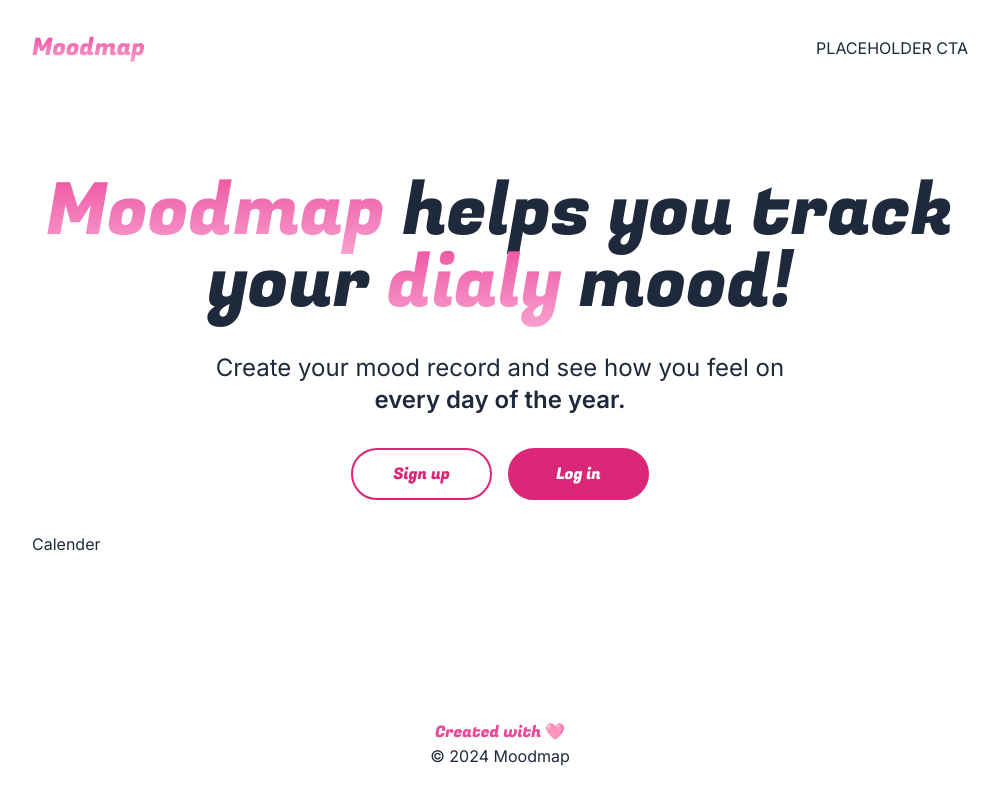
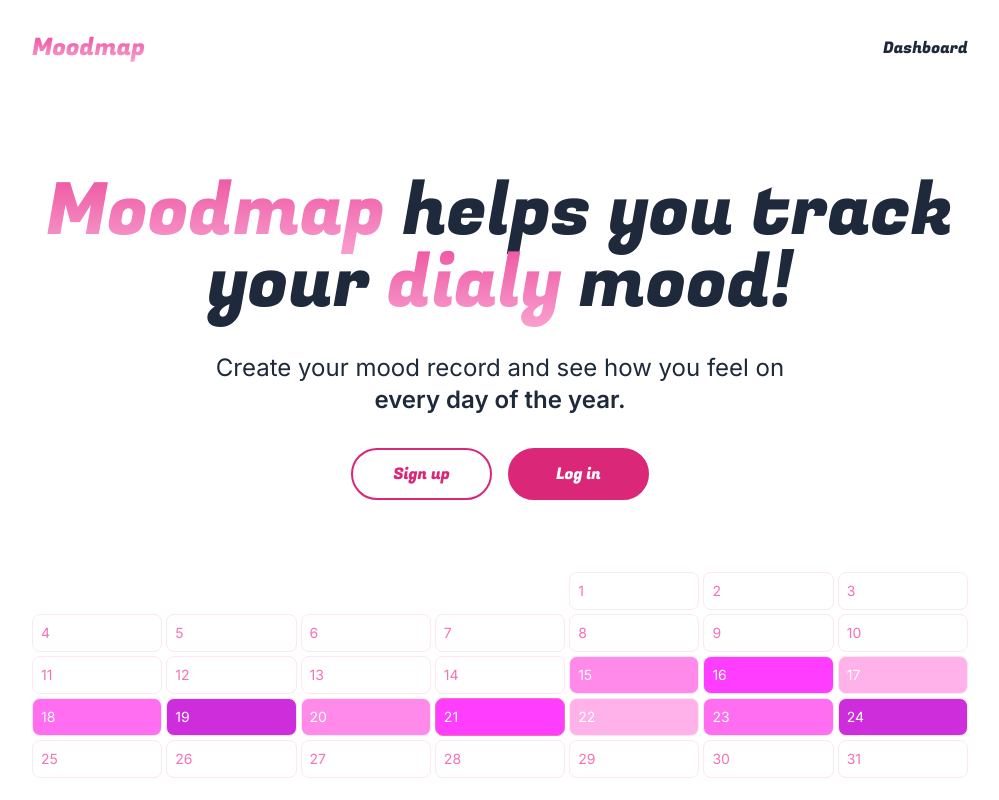
Before and after one commit to kofnet002/moodmap, a Next.js app: page / in a window 1280 px wide. Shown: the top 800 px of the page, without its empty margins (140-1139 px from the left). Built offline with nearby package versions, Linux system fonts and the light colour scheme.

Commit message:
add calendar with demo data

```diff
--- a/app/components/Calendar.tsx
+++ b/app/components/Calendar.tsx
@@ -1,11 +1,61 @@
+import { gradients, baseRating, demoData } from "@/util";
 import { FC } from "react";
 
-interface PageProps { }
 
-const Calender: FC<PageProps> = () => {
+interface PageProps {
+    demo?: boolean
+}
+
+const months = { 'January': 'Jan', 'February': 'Feb', 'March': 'Mar', 'April': 'Apr', 'May': 'May', 'June': 'Jun', 'July': 'Jul', 'August': 'Aug', 'September': 'Sept', 'October': 'Oct', 'November': 'Nov', 'December': 'Dec' }
+const now = new Date()
+const dayList = ['Sunday', 'Monday', 'Tuesday', 'Wednesday', 'Thursday', 'Friday', 'Saturday']
+
+const Calender: FC<PageProps> = ({ demo }) => {
+    const year = 2024
+    const month = 'August'
+    const monthNow = new Date(year, Object.keys(months).indexOf(month), 1)
+    const firstDayOfMonth = monthNow.getDay()
+    const daysInMonth = new Date(year, Object.keys(month).indexOf(month) + 1, 0).getDate()
+
+    const daysToDisplay = firstDayOfMonth + daysInMonth
+    const numRows = (Math.floor(daysToDisplay / 7)) + (daysToDisplay % 7 ? 1 : 0)
+    // console.log('monthNow', monthNow)
+    // console.log('firstDayOfMonth', firstDayOfMonth)
+    // console.log('daysInMonth', daysInMonth)
+    // console.log('daysToDisplay', daysToDisplay)
+    // console.log('numRows', numRows)
     return (
-        <div>
-            Calender
+        <div className="flex flex-col overflow-hidden gap-1 py-4 sm:py-6 md:py-10">
+            {[...Array(numRows).keys()].map((row: number, rowIndex: number) => {
+                return (
+                    <div key={rowIndex} className="grid grid-cols-7 gap-1">
+                        {dayList.map((dayOfWeek: string, dayOfWeekIndex: number) => {
+                            let dayIndex = (row * 7) + dayOfWeekIndex - (firstDayOfMonth - 1)
+                            let dayDisplay = dayIndex > daysInMonth ? false : (row === 0 && dayOfWeekIndex < firstDayOfMonth) ? false : true
+                            let isToday = dayIndex === now.getDate()
+
+                            if (!dayDisplay) {
+                                return (
+                                    <div className="bg-white" key={dayOfWeekIndex} />
+                                )
+                            }
+
+                            let color = demo ?
+                                gradients.pink[baseRating[dayIndex]] :
+                                dayIndex in demoData ? gradients.pink[demoData[dayIndex]] : 'white'
+
+                            return (
+                                <div style={{ background: color }} key={dayOfWeekIndex}
+                                    className={`text-xs sm:text-sm border border-solid p-2 flex items-center gap-2 justify-between rounded-lg ${isToday ? 'border-pink-400' : 'border-pink-100'}
+                                    ${color === 'white' ? 'text-pink-400' : 'text-white'}`}
+                                >
+                                    <p>{dayIndex}</p>
+                                </div>
+                            )
+                        })}
+                    </div>
+                )
+            })}
         </div>
     )
 }
--- a/app/components/Dashboard.tsx
+++ b/app/components/Dashboard.tsx
@@ -48,7 +48,7 @@
                     )
                 })}
             </div>
-            <Calender />
+            <Calender demo />
         </div>
     )
 }
--- a/app/layout.tsx
+++ b/app/layout.tsx
@@ -22,13 +22,15 @@
   const header = (
     <header className={`p-4 sm:p-8 flex items-center justify-between gap-4`}>
       <Link href="/" className={`${fugaz.className} hover:cursor-pointer textGradient font-bold text-2xl`}>Moodmap</Link>
-      <div className="flex items-center justify-between">PLACEHOLDER CTA</div>
+      <Link href={"/dashboard"}>
+        <div className={`${fugaz.className} flex items-center justify-between`}>Dashboard</div>
+      </Link>
     </header>
   );
 
   const footer = (
-    <footer className="p-4 sm:p-8 grid place-items-center">
-      <p className={`${fugaz.className} text-pink-500`}>Created with 🩷</p>
+    <footer className={`${fugaz.className} p-4 sm:p-8 grid place-items-center`}>
+      <p className={`text-pink-500`}>Created with 🩷</p>
       &copy; {currentYear} Moodmap
     </footer>
   );
--- /dev/null
+++ b/util/index.ts
@@ -0,0 +1,32 @@
+export const gradients = {
+    indigo: ['#dcd6ff', '#b8adff', '#9285ff', '#7766ff', '#4833ff', '#3525db', '#261ab1', '#1a1093', '#10097a',],
+    green: ['#dcfdc3', '#affc9d', '#7cf86c', '#4bf246', '#0cea1c', '#0dc928', '#0ca82f', '#038731', '#047031',],
+    blue: ['#ccfffa', '#9afefe', '#66f1fc', '#41dffa', '#07c2f7', '#0497d4', '#0171b1', '#02518e', '#003a76',],
+    yellow: ['#fff8db', '#fff0b8', '#ffe495', '#ffd97b', '#ffc84f', '#dba339', '#b78127', '#936118', '#7a4b10',],
+    pink: ['#ffd8f2', '#ffb1ea', '#ff8aea', '#ff6df1', '#ff3dfe', '#cd2ddb', '#9d1fb7', '#731493', '#540b7a',],
+}
+
+interface BaseRating {
+    [key: number]: number;
+}
+
+export const baseRating: BaseRating = {
+    "0": 2, "1": 5, "2": 4, "3": 1, "4": 3,
+    "5": 2, "6": 4, "7": 1, "8": 5, "9": 3,
+    "10": 2, "11": 4, "12": 1, "13": 3, "14": 5,
+    "15": 2, "16": 4, "17": 1, "18": 3, "19": 5,
+    "20": 2, "21": 4, "22": 1, "23": 3, "24": 5,
+    "25": 3, "26": 4, "27": 2, "28": 1, "29": 2,
+    "30": 4, "31": 1, "32": 3, "33": 5, "34": 2,
+    "35": 4, "36": 1, "37": 5, "38": 3, "39": 2,
+    "40": 5, "41": 4, "42": 1, "43": 3,
+}
+
+interface DemoData {
+    [key: number]: number;
+}
+
+export const demoData: DemoData = {
+    "15": 2, "16": 4, "17": 1, "18": 3, "19": 5,
+    "20": 2, "21": 4, "22": 1, "23": 3, "24": 5,
+}
```
